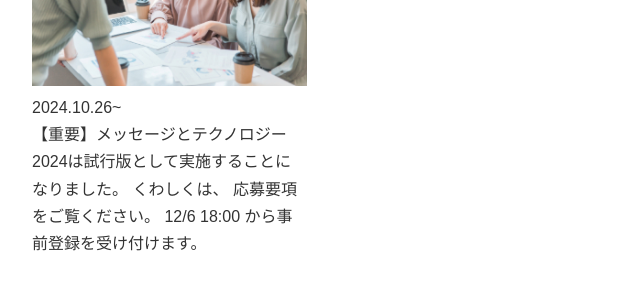
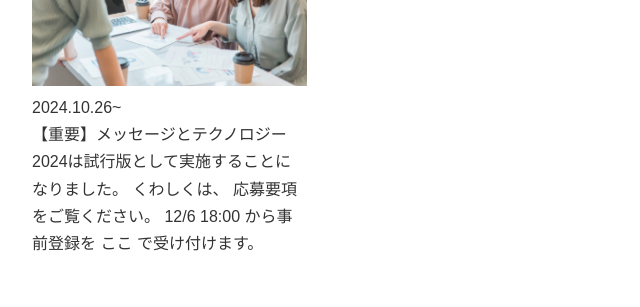
Before and after one commit to kooll/mt2024, a plain HTML site: page index.html in a window 1280 px wide. Shown: the part 1280-1587 px from the top of the page, 158-798 px from the left. Drawn offline with nearby package versions, Linux system fonts and the light colour scheme; some packages are replaced by stand-ins of ours.

Commit message:
Update index.html

```diff
--- a/index.html
+++ b/index.html
@@ -81,7 +81,8 @@
                   くわしくは、
                   <a href="pdf/2024-contest-flyer-v2.pdf">応募要項</a>
                   をご覧ください。
-                  12/6 18:00 から事前登録を受け付けます。
+                  12/6 18:00 から事前登録を
+                  <a href="https://forms.gle/VQM6HKfoEyTEkoe88">ここ</a> で受け付けます。
                 </p>
               </a>
             </div>
```
